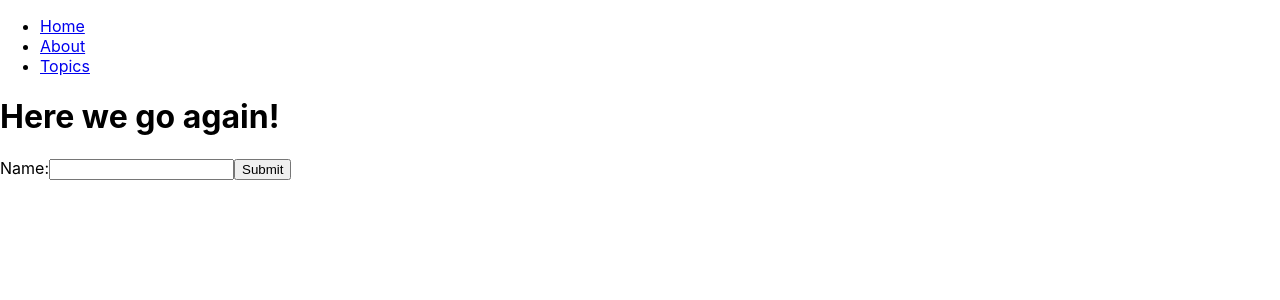
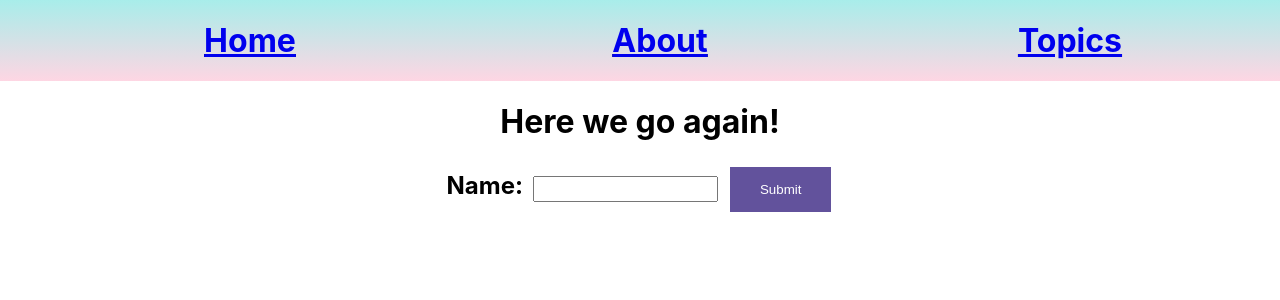
Before and after one commit to Plasnid/react_routing_simpleform, a React (Create React App) app: page / in a window 1280 px wide. Shown: the top 300 px of the page. Built offline with nearby package versions, Linux system fonts and the light colour scheme.

Commit message:
added css separated by component

```diff
--- a/src/App.css
+++ b/src/App.css
@@ -24,6 +24,21 @@
   color: white;
 }
 
+nav{
+  padding: 5px;
+  background: linear-gradient(#a8edea, #fed6e3);
+}
+nav>ul{
+  list-style-type: none;
+  display: flex;
+}
+nav>ul>li{
+  flex: 1;
+  font-weight: bold;
+  font-size: 2em;
+  text-decoration: underline;
+}
+
 .App-link {
   color: #61dafb;
 }
--- a/src/App.js
+++ b/src/App.js
@@ -2,7 +2,7 @@ import React, {useState} from 'react';
 
 //import ReactDOM from 'react-dom';
 //import logo from './logo.svg';
-//import './App.css';
+import './App.css';
 import NameForm from './NameForm';
 import Thanks from './Thanks';
 import Topics from './Topics';
@@ -24,6 +24,7 @@ function App(){
   return (
     <Router>
       <div className="App">
+        <nav>
           <ul>
             <li>
               <Link to="/">Home</Link>
@@ -35,6 +36,7 @@ function App(){
               <Link to="/topics">Topics</Link>
             </li>
           </ul>
+        </nav>
         <h1>Here we go again!</h1>
         <Switch>
           <Route exact path="/" children={<NameForm handleChange={(e)=>handleChange(e)} />} />
--- a/src/NameForm.js
+++ b/src/NameForm.js
@@ -1,5 +1,6 @@
 import React from 'react';
 import {withRouter} from 'react-router-dom';
+import './form.css';
 
 function NameForm(props){
     function goToThanks(e){
--- /dev/null
+++ b/src/form.css
@@ -0,0 +1,17 @@
+label{
+    font-size: 1.5em;
+    font-weight: bold;
+}
+input[type="text"]{
+    height: 1.5em;
+    margin: 0 10px 0;
+}
+input[type="submit"]{
+    background-color: #62529c;
+        border: none;
+        color: #fff;
+        padding: 15px 30px;
+        text-decoration: none;
+        margin: 4px 2px;
+        cursor: pointer;
+}
```
Lines whose indentation alone changed are shown as unchanged.
